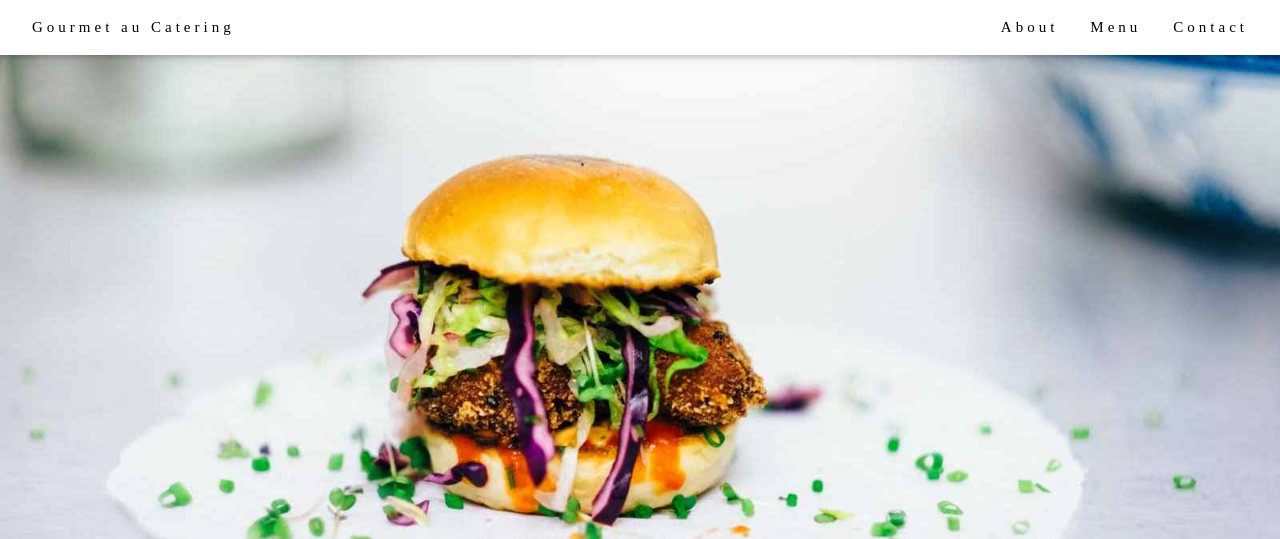
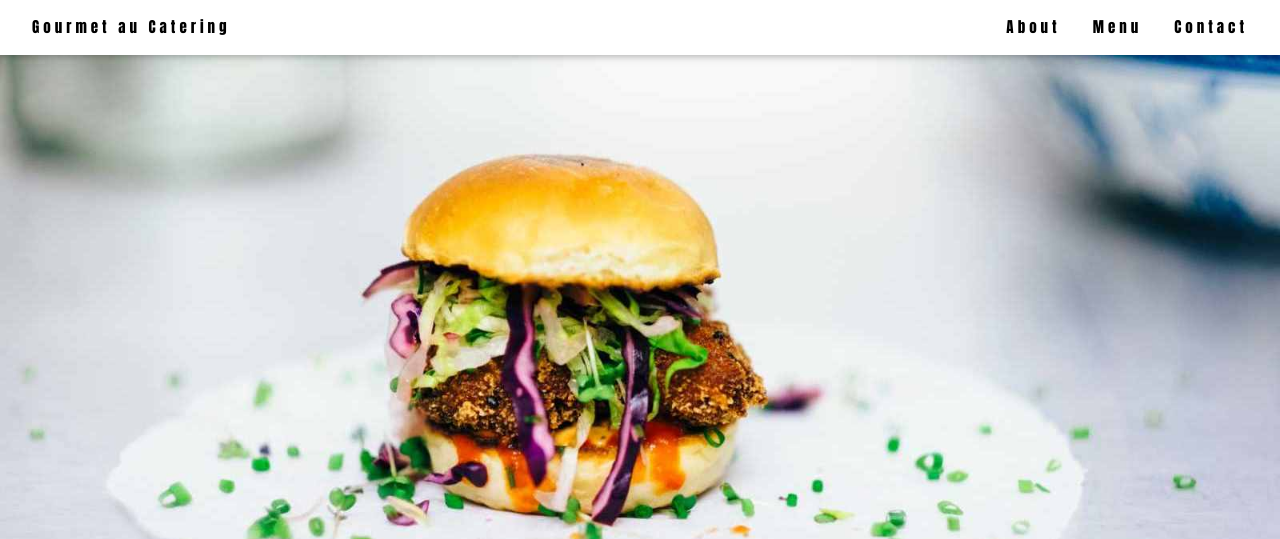
Before and after one commit to Riberestevan/HAM, a plain HTML site: page index.html in a window 1280 px wide. Shown: the top 539 px of the page. Drawn offline with nearby package versions, Linux system fonts and the light colour scheme.

Commit message:
Primeira Alteração

```diff
--- a/index.html
+++ b/index.html
@@ -1,12 +1,12 @@
 <!DOCTYPE html>
 <html>
 <head>
-<title>W3.CSS Template</title>
+<title>Teste HAM</title>
 <meta charset="UTF-8">
 <meta name="viewport" content="width=device-width, initial-scale=1">
 <link rel="stylesheet" href="https://www.w3schools.com/w3css/4/w3.css">
 <style>
-body {font-family: "Times New Roman", Georgia, Serif;}
+body {font-family:Impact, Haettenschweiler, 'Arial Narrow Bold', sans-serif;}
 h1, h2, h3, h4, h5, h6 {
   font-family: "Playfair Display";
   letter-spacing: 5px;
```
